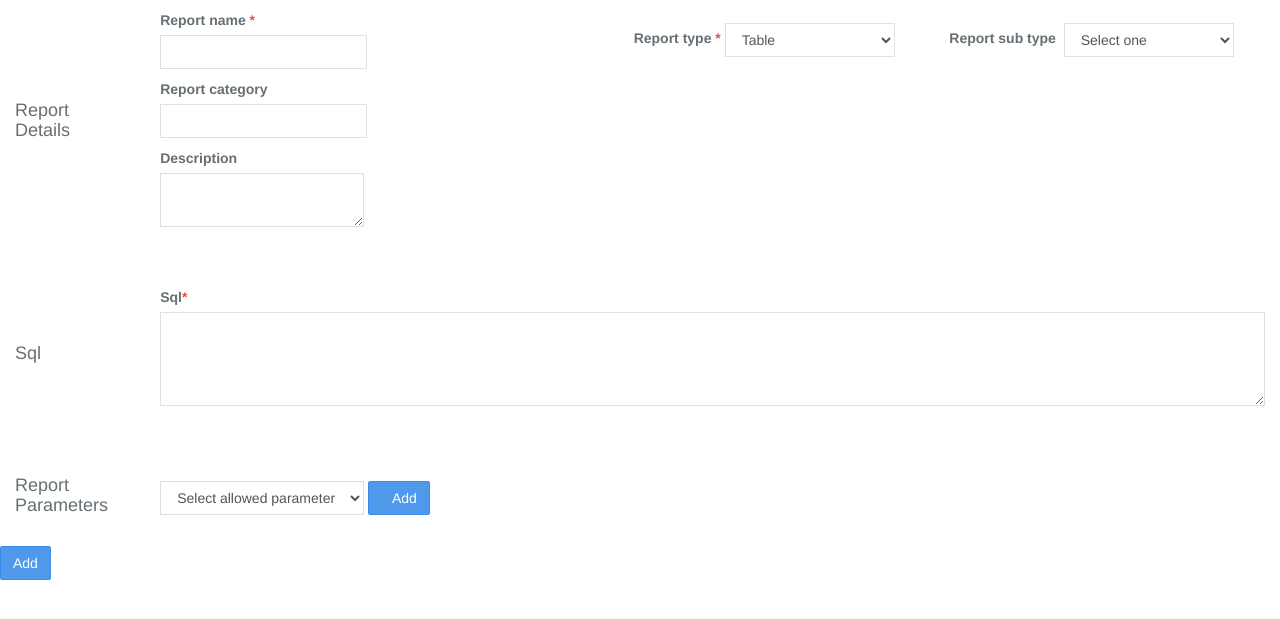
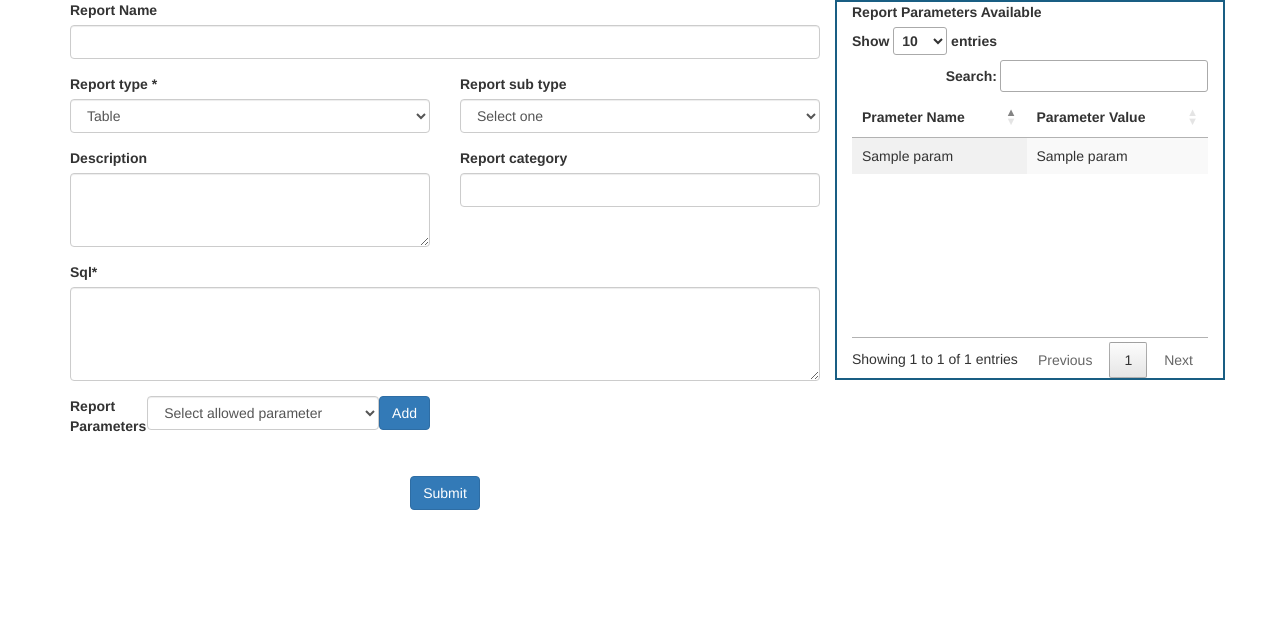
Before and after one commit to RameshPonnusami/flask_report_system, a Flask app: template templates/add_report.html in a window 1280 px wide. Shown: the top 619 px of the page. Run offline with Flask 2, Linux system fonts and the light colour scheme; the template is opened without the code that fills it: most values are stand-ins (such as "Sample title", 1, 10 or a date in 2020); lists and menus that the app fills with data are empty; some libraries are stand-ins or nearby versions.

Commit message:
added css in add report

```diff
--- a/models.py
+++ b/models.py
@@ -30,6 +30,7 @@ class FlaskParameter(db.Model):
     parameter_display_type = db.Column(db.String(50), nullable=False)
     parameter_format_type = db.Column(db.String(50), nullable=False)
     parameter_default = db.Column(db.String(45), nullable=True)
+    parent_id = db.Column(db.Integer,nullable=True)
     reportparams = db.relationship('FlaskReportParameter')
 
 class FlaskReportParameter(db.Model):
--- a/templates/add_report.html
+++ b/templates/add_report.html
@@ -3,144 +3,156 @@
 <head>
     <meta charset="UTF-8">
     <title>Add Report</title>
-            <link rel= "stylesheet" type= "text/css" href= "static/css/fontawesome.8f41798f.css">
-            <link rel= "stylesheet" type= "text/css" href= "static/css/styles.352a605f.css">
+<meta name="viewport" content="width=device-width, initial-scale=1">
+  <link rel="stylesheet" href="https://maxcdn.bootstrapcdn.com/bootstrap/3.4.1/css/bootstrap.min.css">
+  <link rel="stylesheet" href="https://cdn.datatables.net/1.10.22/css/jquery.dataTables.min.css">
+  <script src="https://ajax.googleapis.com/ajax/libs/jquery/3.5.1/jquery.min.js"></script>
+  <script src="https://maxcdn.bootstrapcdn.com/bootstrap/3.4.1/js/bootstrap.min.js"></script>
+
+<script src="https://ajax.googleapis.com/ajax/libs/jquery/3.5.1/jquery.min.js"></script>
+  <script src="https://code.jquery.com/jquery-3.5.1.js"></script>
+  <script src="https://cdn.datatables.net/1.10.22/js/jquery.dataTables.min.js"></script>
 
 </head>
+<script>
+    $(document).ready(function() {
+    $('#example').DataTable( {
+         "scrollY":      200,
+        "scrollX": true,
+    } );
+} );
+</script>
 <style>
-    .card > .content {
-    padding: 10px;
-    font-size: 13px;
+    div.dataTables_wrapper {
+        width: auto;
+
     }
-table#selectedparamtable td + td ~ td {
+    table#selectedparamtable td + td+td ~ td {
    display: none;
 }
+
+
 </style>
+<style></style>
 <body>
 
+<div class="container">
+    <div class="row">
+         <div class="col-md-8">
              <form name="createreportrform" method="post" >
+                 <div class="form-row">
                       <div class="form-group">
-                    <table class="width100">
-                        <tbody><tr class="form-group">
-                            <td class="width11">
-                                <label class="control-label col-sm-2"><h4 class="binding">Report Details</h4></label>
-                            </td>
-                            <td class="blockquoteresult width86" width="90%">
-                                <table>
-                                    <tbody><tr>
-                                        <td class="width30 paddedbottom10" name="reportname">
-                                            <label class="control-label binding">Report name&nbsp;<span class="required">*</span></label>
-                                             <div class="form-inline">
-                                                <input id="reportname" name="reportname" valattribute="reportname" type="text" class="form-control pristine untouched valid empty">
+                    <label for="reportname">Report Name</label>
+                    <input id="reportname" name="reportname"  type="text" class="form-control" >
                   </div>
-                                        </td>
-
-                                        <td class="width20 paddedbottom10">
+        <div class="row">
+           <div   class="form-group col-md-6">
        <label class="control-label binding">Report type&nbsp;<span class="required">*</span></label>
-                                            <select id="reportType" name="reportType"   class="form-control width170px pristine untouched valid not-empty"  value="">
+        <select id="reportType" name="reportType"   class="form-control" value="">
             <option label="Table" value="Table" selected="selected">Table</option>
             <option label="Chart" value="Chart">Chart</option>
         </select>
-                                        </td>
-                                        <td class="width20 paddedbottom10">
+      </div>
+       <div class="form-group col-md-6">
  <label class="control-label binding">Report sub type&nbsp;</label>
-                                            <select id="reportSubType" name="reportSubType" model="formData.reportSubType" class="form-control width170px pristine untouched valid empty"
+        <select id="reportSubType" name="reportSubType"    class="form-control"
                value="">
             <option value="" class="binding" selected="selected">Select one</option>
             <option label="Bar" value="string:Bar">Bar</option>
             <option label="Pie" value="string:Pie">Pie</option>
         </select>
-                                        </td>
-                                    </tr>
-                                    <tr>
-                                        <td class="width30 paddedbottom10">
-                                            <label class="control-label binding">Report category&nbsp;</label>
-
-                                            <div class="form-inline">
-                                                <input id="reportCategory" name="reportCategory" type="text" class="form-control pristine untouched valid empty">
-                                            </div>
-                                        </td>
-                                        <td class="width20">
-                                        </td>
-
-                                    </tr>
-                                    <tr>
-                                        <td class="width30 paddedbottom10">
-                                            <label class="control-label binding">Description</label>
-                                            <div class="form-inline">
-                                            <textarea id="description" name="description" class="form-control pristine untouched valid empty" rows="2" model="formData.description"></textarea>
-                                            </div>
-                                        </td>
-                                    </tr>
-                                </tbody></table>
-                            </td>
-                        </tr>
-
-                        <tr class="col-md-1 minheight30px"></tr>
-
-                        <tr class="form-group">
-                            <td class="width8">
-                                <div data-switch="" on="formData.reportType">
-                               <div data-switch-default="" class="scope">
-                                        <label class="control-label col-sm-2"><h4 class="binding">Sql</h4></label>
   </div>
         </div>
-                            </td>
-                            <td class="width86">
-                                <div data-switch="" >
-                                    <div data-switch-default="" class="scope">
-                                        <div class="blockquoteresult">
-                                            <table class="width100">
-                                                <tbody><tr>
-                                                    <td>
-                                                        <label class="control-label binding">Sql<span class="required">*</span></label>
-                                                        <textarea class="form-control width100 pristine untouched empty invalid invalid-required" id="reportSql" rows="4" name="sql" model="formData.reportSql" required=""></textarea>
-                                                        <form-validate valattributeform="createreportrform" valattribute="sql"><span show="" class="scope"><small class="error binding hide" show="createreportrform.sql.$error.req || rc.createreportrform.attempted || createreportrform.$submitted ">Required Field</small><small class="required error binding hide" show="createreportrform.sql.$error.nval">Must be numeric</small></span></form-validate>
-                                                    </td>
-                                                </tr>
-                                            </tbody></table>
+
+      <div class="row">
+
+      <div class="form-group col-md-6">
+           <label class="control-label binding">Description</label>
+            <div >
+            <textarea id="description" name="description" class="form-control" rows="3" ></textarea>
+            </div>
+      </div>
+          <div class="form-group col-md-6">
+           <label class="control-label binding">Report category&nbsp;</label>
+            <div >
+                <input id="reportCategory" name="reportCategory" type="text" class="form-control">
             </div>
       </div>
       </div>
-                            </td>
-                        </tr>
+        <div class="row">
+        <div  class="form-group col-md-12">
+           <label class="control-label binding">Sql<span class="required">*</span></label>
+            <textarea class="form-control width100 " id="reportSql" rows="4" name="sql" model="formData.reportSql" required=""></textarea>
+            <form-validate valattributeform="createreportrform" valattribute="sql"><span show="" class="scope"><small class="error binding hide" show="createreportrform.sql.$error.req || rc.createreportrform.attempted || createreportrform.$submitted ">Required Field</small><small class="required error binding hide" show="createreportrform.sql.$error.nval">Must be numeric</small></span></form-validate>
+      </div>
+        </div>
 
-                        <tr class="col-md-1 minheight30px"></tr>
+  </div>
 
-                        <tr class="form-group">
-                            <td class="width11">
-                                <label class="control-label col-sm-2"><h4 class="binding">Report Parameters</h4></label>
-                            </td>
-                            <td class="blockquoteresult width86">
-                                <select id="parametervalue" name="parametervalue" class="form-control pristine untouched valid empty">
+
+
+      <div class="row">
+           <div  style="display: flex;" class="form-group col-md-6">
+       <label class="control-label binding">Report Parameters  </label>
+         <select id="parametervalue" name="parametervalue" class="form-control">
                                         <option value="" selected>Select allowed parameter</option>
               {% for p in params %}
                                     <option value="{{ p.id }}">{{p.parameter_label}}</option>
                                 {% endfor %}
       </select>
-                                    <a class="btn btn-primary binding" onclick="parameterSelected()"><i class="fa fa-plus "></i>Add
-                                    </a>
 
+
+<span>
+               <input type="button" class="btn btn-primary binding"   onclick="parameterSelected()" value="Add" >
+
+           </span>
+           </div>
+      </div>
                    <table id="selectedparamtable"  name="selectedparamtable" width="50%">
                                     <tbody><tr class="graybg">
                                         <th id="parame" name="parame" class="binding">Parameter</th>
                                          <th  id="value"  name="value" class="binding"  >Value</th>
                                         <th id="dd" name="dd" class="binding">Actions</th>
                                     </tr>
+                                </tbody></table>
+<br>
+<input type="submit" class="btn btn-primary binding" style="margin:auto;display:block"  value="Submit">
 
-                                </tbody></table>
-                            </td>
+
+</form>
+    </div>
+        <div class="col-md-4 border border-primary" style="border:2px solid #195e83	;">
+
+            <label class="control-label binding">Report Parameters Available&nbsp;</label>
+            <div class="border border-primary">
+            <table id="example" class="display nowrap" style="width:100%;" >
+           <thead>
+            <tr>
+                <th>Prameter Name</th>
+                <th>Parameter Value</th>
+
             </tr>
-                    </tbody></table>
+        </thead>
+        <tbody>
+        {% for p in params %}
+            <tr>
+
+                <td> {{ p.parameter_label }}</td>
+                <td> {{ p.parameter_full_name }} </td>
+
+            </tr>
+        {% endfor %}
+        </tbody>
+            </table>
         </div>
-<!--                <div class="col-md-offset-6">-->
-<!--                    <a id="cancel" href="#/reports" class="btn btn-default binding">Cancel</a>-->
-<!--                    <button id="save" type="submit" class="btn btn-primary binding" >Submit</button>-->
-<!--                </div>-->
-             <input type="submit" class="btn btn-primary binding" value="Add">
-        </form>
+        </div>
+
+</div>
+</div>
+
+
 </body>
-<script src="https://ajax.googleapis.com/ajax/libs/jquery/3.5.1/jquery.min.js"></script>
+
 
 <script>
 $(selectedparamtable).hide();
@@ -154,15 +166,10 @@ var selectedlebel=$('#parametervalue option:selected').text();
         console.log(paramlist);
         var  tablerow='<td> <input id="selectedparam" name="selectedparam['+paramlist+']" type="text" value="'+selectedval +'"readonly></td>'
         console.log(tablerow);
-    var deletestr='<td><input type="button" id="delete" value="Delete" onclick="deleteRow(this)"/>hi</td>';
-    var deletestr='<td><input value="Resend" class="btn btn-primary btn-xs" id="resend_sms" style="color:red" name="resend_sms" type="button"></td>';
+        var deletestr='<td><input type="button" id="delete" value="Delete" onclick="deleteRow(this)"/></td>';
         console.log(deletestr);
-    //$(selectedparamtable).find('tbody').append("<tr><td id='selectedparam' name='selectedparam'>"+selectedlebel+"</td><td>"+selectedval+"</td>"+deletestr+"</tr>");
         $(selectedparamtable).find('tbody').append("<tr><td id='selectedparamlabel' name='selectedparamlabel'>"+selectedlebel+"</td>"+tablerow+deletestr+"</tr>");
-
-
         $(selectedparamtable).show();
-
     }
     function deleteRow(btn) {
       var row = btn.parentNode.parentNode;
```
Also changed, not shown: api.py (+9 -9 lines), migrations/env.py (+8 -1 lines), templates/add_report_2.html (added, +168 -0 lines), templates/run_report.html (+16 -4 lines). Lines whose indentation alone changed are shown as unchanged.
